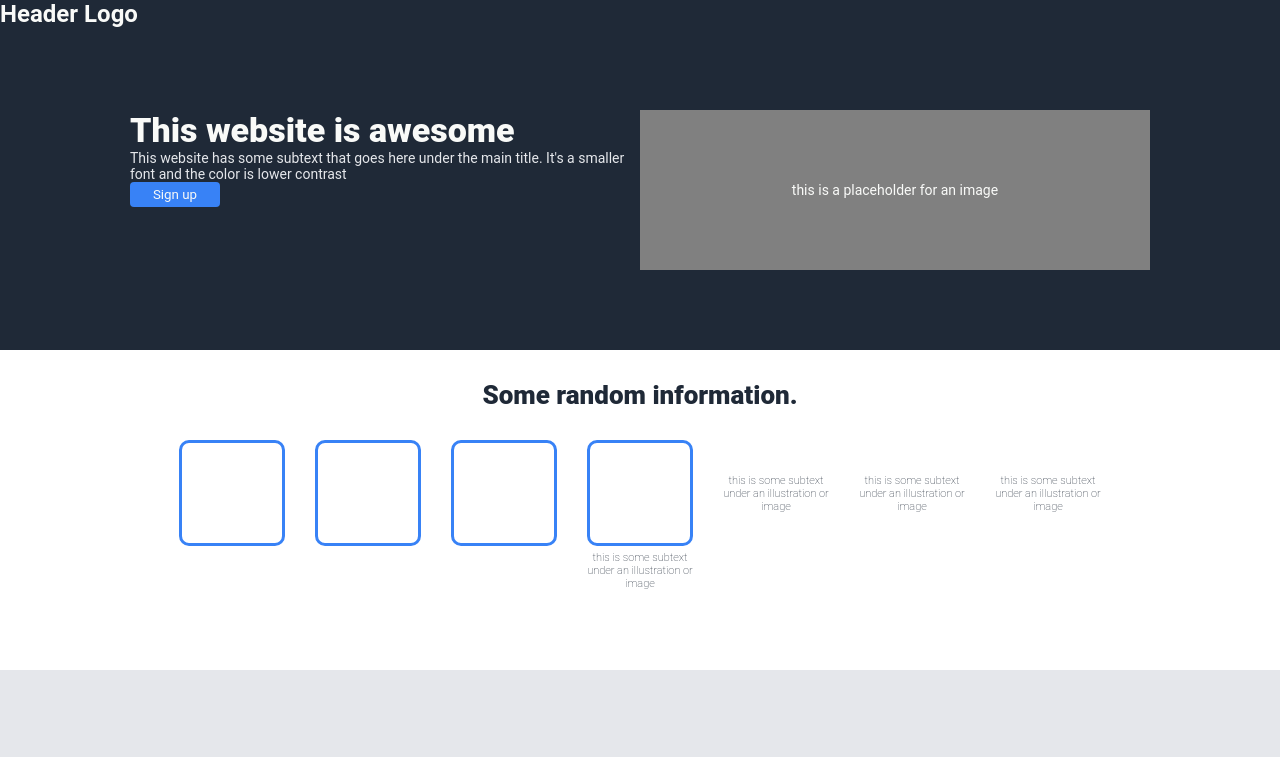
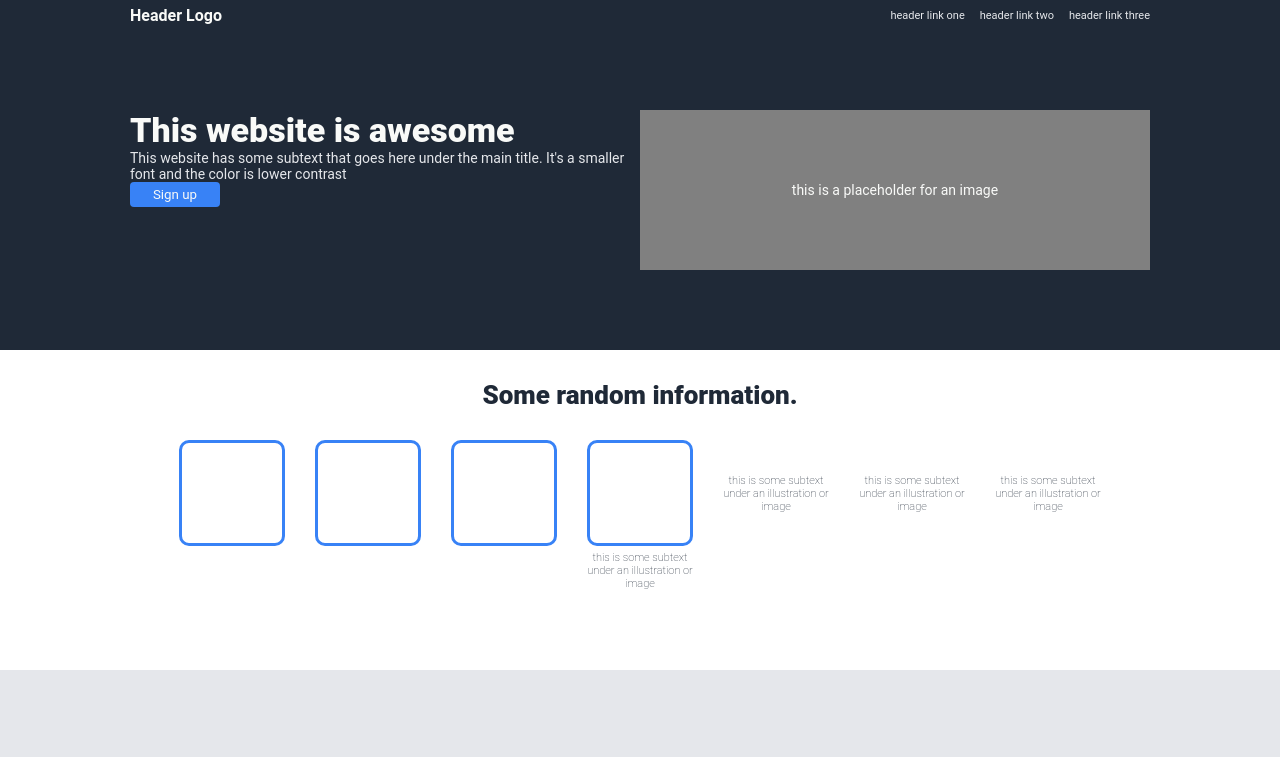
Before and after one commit to Decpalm/landing-page, a plain HTML site: page index.html in a window 1280 px wide. Shown: the top 757 px of the page. Drawn offline with Linux system fonts and the light colour scheme.

Commit message:
Updated index.html and styles.css

```diff
--- a/index.html
+++ b/index.html
@@ -5,8 +5,13 @@
         <link rel="stylesheet" href="styles.css">
     </head>
     <body>
-        <header class="hero">
+        <header class="hero container">
             <h2 class="logo">Header Logo</h2>
+            <div class="link container">
+                <p class="link">header link one</p>
+                <p class="link">header link two</p>
+                <p class="link">header link three</p>
+            </div>
         </header>
 
         <div class="container c1">
--- a/styles.css
+++ b/styles.css
@@ -29,8 +29,26 @@ footer {
 }
 
 .logo {
-    font-size: 24px;
+    font-size: 16px;
     color: #f9faf8;
+}
+
+.hero.container {
+    justify-content: space-between;
+
+}
+
+.link.container {
+    padding: 0;
+    flex: 1 1 auto;
+    width: 50;
+    justify-content: right;
+}
+
+.link {
+    color: #e5e7eb;
+    font-size: 11;
+    padding-left: 15;
 }
 
 .container {
```
